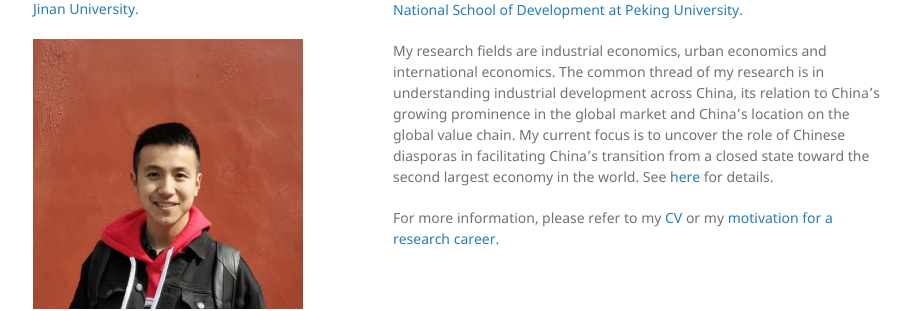
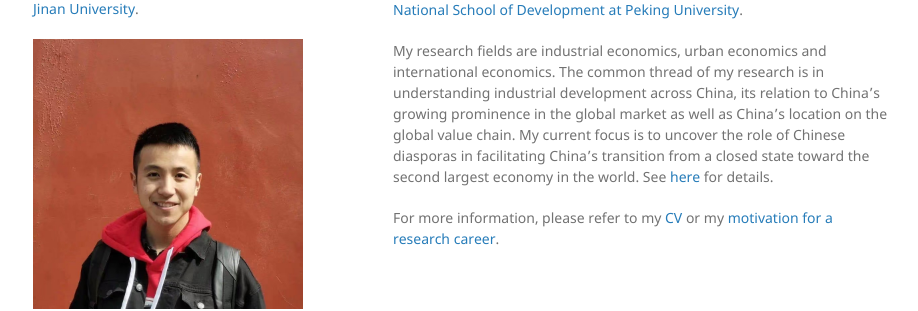
Before and after one commit to FanghaoChen/homepage, a Jekyll site: the page built from index.md, in a window 1280 px wide. Shown: the part 153-464 px from the top of the page, without its empty margins (177-1095 px from the left). Built offline with Jekyll 4.4.1, drawn with Linux system fonts in a browser that asks for light colours.

Commit message:
Update index.md

```diff
--- a/index.md
+++ b/index.md
@@ -7,6 +7,6 @@ layout: default
 
 Welcome! I'm an Assistant Professor of Economics in the [School of Economics at Jinan University](https://ec.jnu.edu.cn/). I obtained my PhD. in economics from the [National School of Development at Peking University](https://www.nsd.pku.edu.cn/).
 
-My research fields are industrial economics, urban economics and international economics. The common thread of my research is in understanding industrial development across China, its relation to China's growing prominence in the global market and China's location on the global value chain. My current focus is to uncover the role of Chinese diasporas in facilitating China's transition from a closed state toward the second largest economy in the world. See [here](https://papers.ssrn.com/sol3/papers.cfm?abstract_id=4004159) for details.
+My research fields are industrial economics, urban economics and international economics. The common thread of my research is in understanding industrial development across China, its relation to China's growing prominence in the global market as well as China's location on the global value chain. My current focus is to uncover the role of Chinese diasporas in facilitating China's transition from a closed state toward the second largest economy in the world. See [here](https://papers.ssrn.com/sol3/papers.cfm?abstract_id=4004159) for details.
 
 For more information, please refer to my [CV](./assets/CV_FanghaoChen_220927.pdf) or my [motivation for a research career](https://mp.weixin.qq.com/s?__biz=Mzg4MzE0ODY0Mw==&mid=2247491382&idx=1&sn=992dc4dda38bfd95d5c2b47848fc5a81&chksm=cf4a8d3af83d042c96f68c98b9406eab25df4ce418b6778fccdee755fc9e499decfb44498855&mpshare=1&scene=24&srcid=12203KNxFd0xsEh7nM7ZzhKn&sharer_sharetime=1639991731014&sharer_shareid=009d752390d3ca9d149b0d31038375f0#rd).
```
